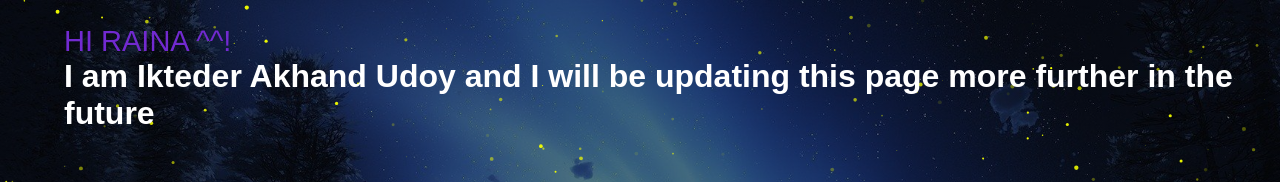
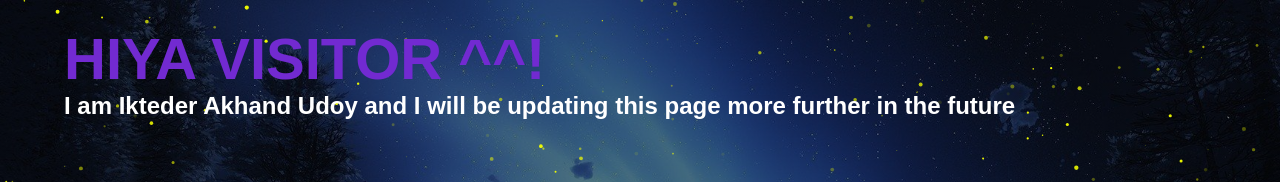
Before and after one commit to Ikteder/Ikteder.github.io, a website: page index.html in a window 1280 px wide. Shown: the top 182 px of the page. Drawn offline with Linux system fonts and the light colour scheme.

Commit message:
changed welcome text

```diff
--- a/index.html
+++ b/index.html
@@ -8,9 +8,9 @@
     </head>
     <body>
         <div class="welcome">
-        <div class="logo" style="color: rgb(114, 42, 209)">Hi Raina ^^!</div>
+        <div class="logo" style="color: rgb(114, 42, 209)"><h1>Hiya Visitor ^^!</h1></div>
 
-        <h1 style="color:white">I am Ikteder Akhand Udoy and I will be updating this page more further in the future </h1>
+        <h2 style="color:white">I am Ikteder Akhand Udoy and I will be updating this page more further in the future </h2>
 
          </div>
         <div id="particles-js"> </div>
```
